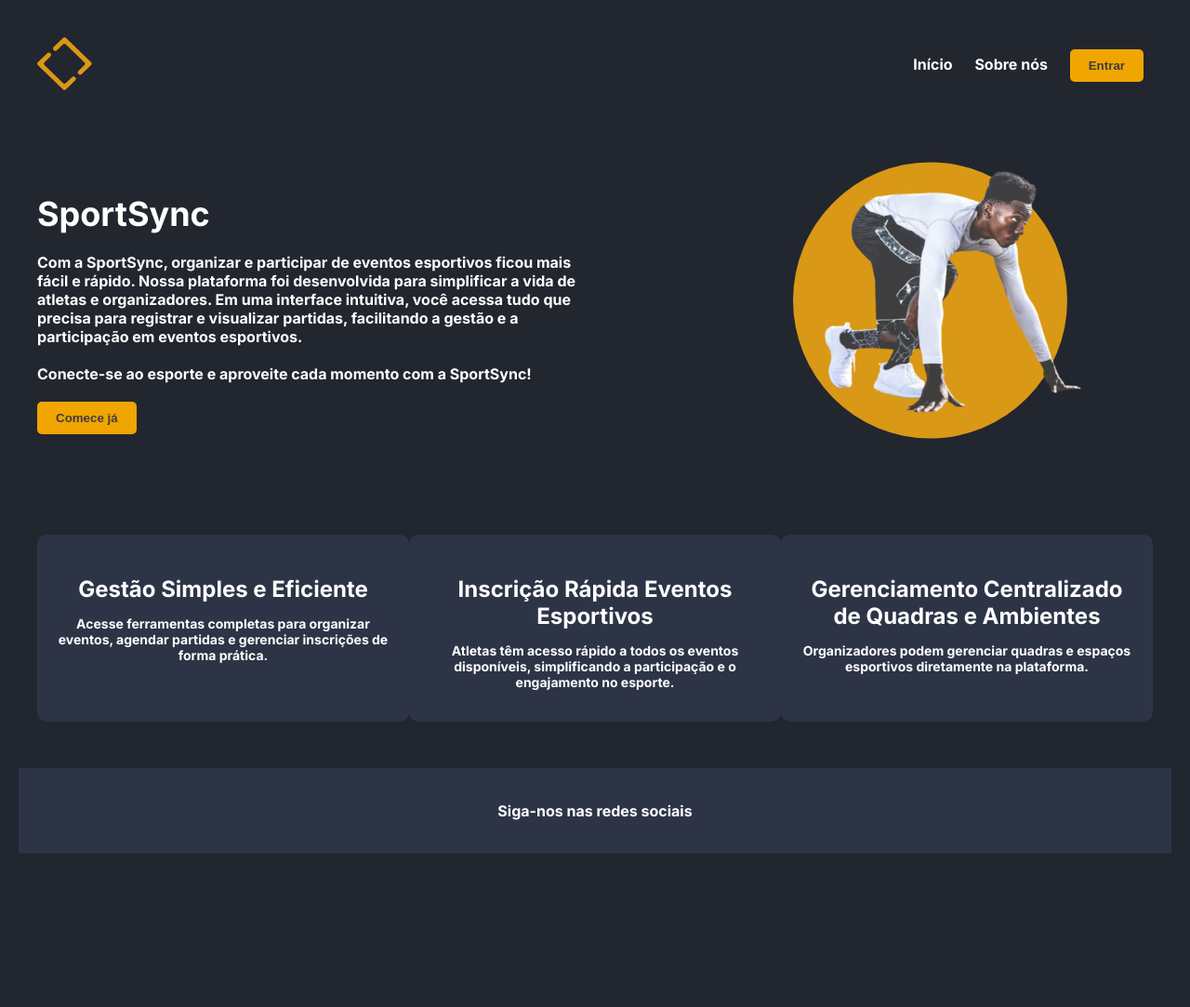
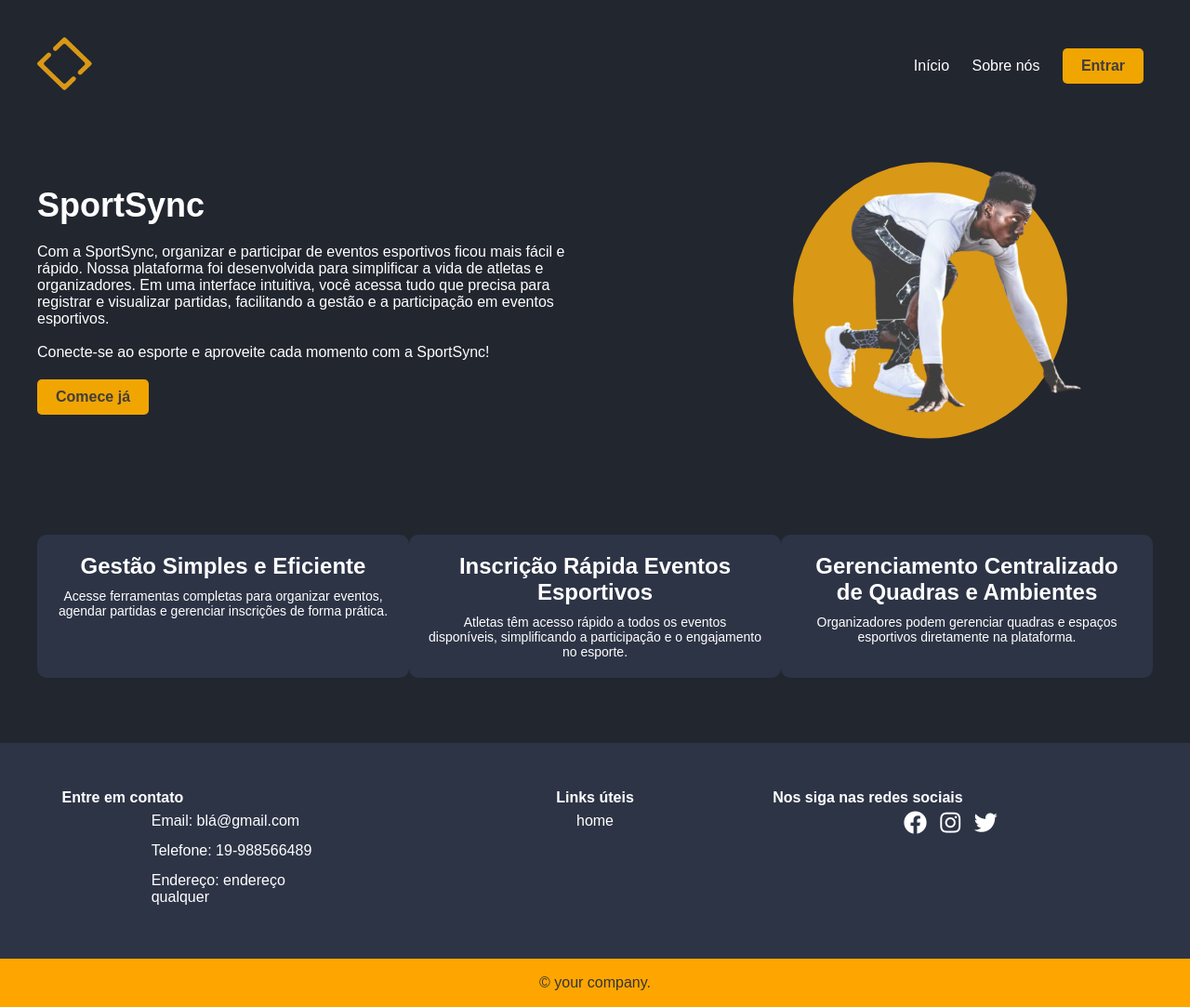
Before and after one commit to igornsferreira/fatec-dsm-pi-4sem, a Django app: page / in a window 1280 px wide. Shown: the whole page at 93% size. Before the commit the page ends 918 px from the top, so only its background shows below. Run offline with Django 5.2, Linux system fonts and the light colour scheme.

Commit message:
adicionando footer.html

```diff
--- /dev/null
+++ b/sportsync/sportsync_app/static/css/footer.css
@@ -0,0 +1,109 @@
+*{
+    margin:0;
+    padding: 0;
+    font-family: Arial, Helvetica, sans-serif;
+    font-size:16px;
+    color:white;
+}
+
+footer{
+    background: rgba(45, 52, 70, 1);
+    padding-top: 50px;
+}
+
+.container-footer{
+    width: 1148px;
+    margin: auto;
+    display: flex;
+    justify-content: center;
+}
+
+.footer-content{
+    width: 33.3%;
+}
+
+.h3{
+    font-size: 28px;
+    margin-bottom: 15px;
+    text-align: center;
+}
+
+.footer-content p{
+    width: 190px;
+    margin: auto;
+    padding: 7px;
+}
+
+.footer-content ul{
+    text-align: center;
+}
+
+.list{
+    padding: 0;
+}
+
+.list li{
+    width: auto;
+    text-align: center;
+    list-style-type:none;
+    padding: 7px;
+    position: relative;
+}
+
+.list li::before{
+    content:"";
+    position: absolute;
+    transform: translate(-50%, -50%);
+    left: 50%;
+    top: 100%;
+    width: 0;
+    height: 2px;
+    background: green;
+    transition-duration: .5s;
+}
+
+.list li:hover::before{
+    width: 70px;
+}
+
+.social-icons{
+    text-align: center;
+    padding: 0;
+}
+
+.social-icons li{
+    display:inline-block;
+    text-align:center;
+    padding: 5px;
+}
+
+.social-icons i{
+    color: white;
+    font-size: 25px;
+}
+
+a{
+    text-decoration: none;
+}
+
+a:hover{
+    color: green;
+}
+
+;.social-icons i:hover{
+    color:black;
+}
+
+.botton-bar{
+    background: orange;
+    text-align:center;
+    padding: 10px 0;
+    margin-top: 50px;
+}
+
+.botton-bar p{
+    color:#343434;
+    margin:0;
+    font-size:16px;
+    padding:7px;
+}
--- a/sportsync/sportsync_app/static/css/home.css
+++ b/sportsync/sportsync_app/static/css/home.css
@@ -1,3 +1,7 @@
+@import url('https://fonts.googleapis.com/css2?family=Montserrat:ital,wght@0,100..900;1,100..900&display=swap');
+@import url('https://fonts.googleapis.com/css2?family=Montserrat:ital,wght@0,100..900;1,100..900&family=Poppins:ital,wght@0,100;0,200;0,300;0,400;0,500;0,600;0,700;0,800;0,900;1,100;1,200;1,300;1,400;1,500;1,600;1,700;1,800;1,900&display=swap');
+
+
 body {
     margin: 0;
     font-family: 'Inter', sans-serif;
@@ -8,6 +12,7 @@ body {
 .container {
     background-color: rgba(34, 38, 47, 1);
     padding: 20px;
+    flex: 1;
 }
 
 .header {
@@ -113,11 +118,6 @@ body {
     font-size: 14px;
 }
 
-.footer {
-    background-color: rgba(45, 52, 70, 1);
-    padding: 20px;
-    text-align: center;
-}
 
 .logo img {
     width: 59.07px;
--- /dev/null
+++ b/sportsync/sportsync_app/templates/footer.html
@@ -0,0 +1,30 @@
+{% load static %}
+<link rel="stylesheet" href="{% static 'css/footer.css' %}">
+<footer>
+    <div class="container-footer">
+        <div class="footer-content">
+            <h3>Entre em contato</h3>
+            <p>Email: blá@gmail.com</p>
+            <p>Telefone: 19-988566489</p>
+            <p>Endereço: endereço qualquer</p>
+        </div>
+
+        <div class="footer-content">
+            <ul class="list">
+                <h3>Links úteis</h3>
+                <p>home</p>
+            </ul>
+        </div>
+        <div class="footer-content">
+            <h3>Nos siga nas redes sociais</h3>
+            <ul class="social-icons">
+                <li><a href=""><i class="fab fa-facebook"></i></a></li>
+                <li><a href=""><i class="fab fa-instagram"></i></a></li>
+                <li><a href=""><i class="fab fa-twitter"></i></a></li>
+            </ul>
+        </div>
+    </div>
+    <div class="botton-bar">
+        <p>&copy your company. </p>
+    </div>
+</footer>
--- a/sportsync/sportsync_app/templates/home.html
+++ b/sportsync/sportsync_app/templates/home.html
@@ -63,11 +63,8 @@
                 <p>Organizadores podem gerenciar quadras e espaços esportivos diretamente na plataforma.</p>
             </div>
         </section>
-
-        <footer class="footer">
-            <p>Siga-nos nas redes sociais</p>
-        </footer>
     </div>
+    {% include "footer.html" %}
 </body>
 
 </html>
```
